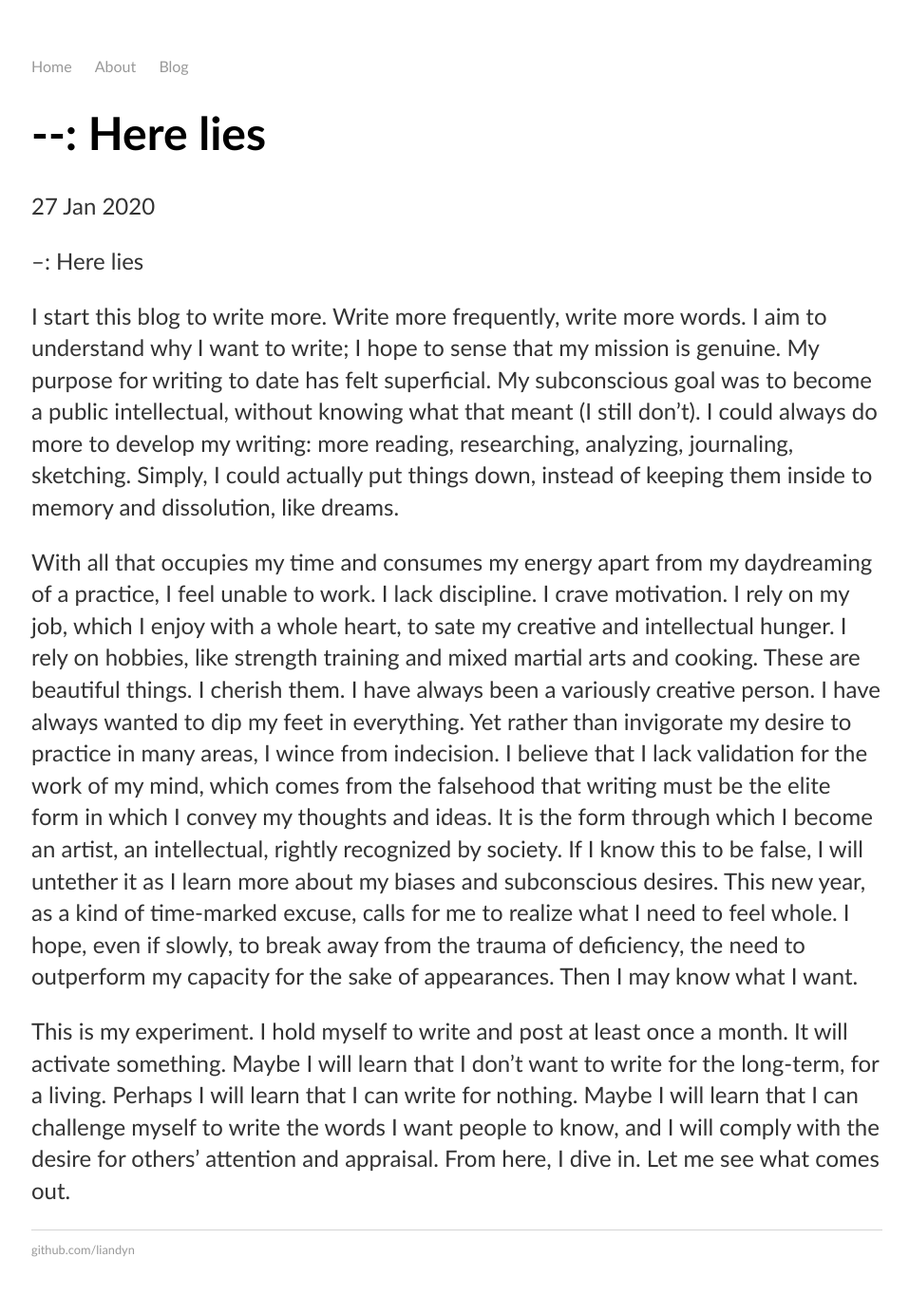
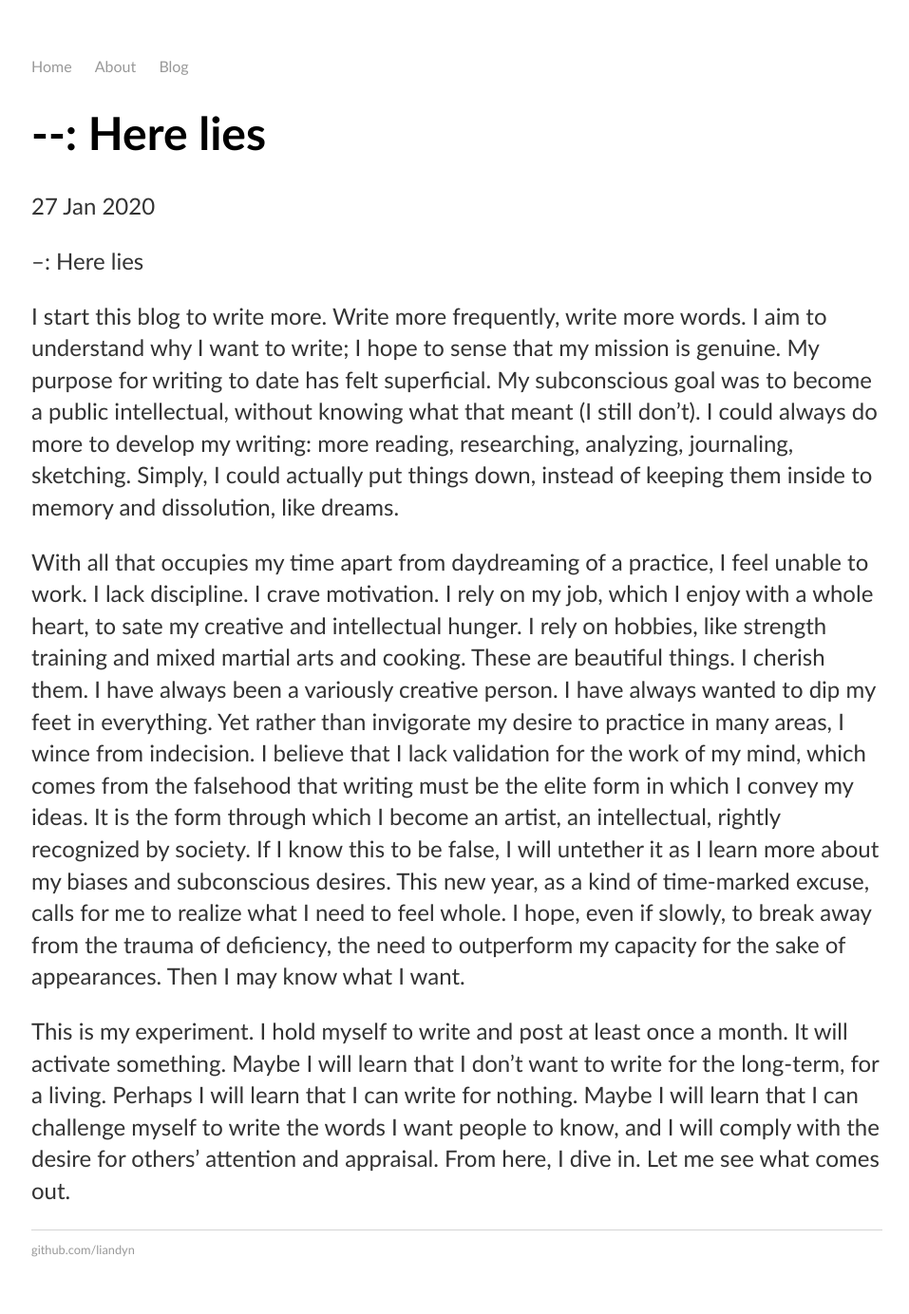
Before and after one commit to liandyn/liandyn.github.io, a Jekyll site: the page built from _posts/2020-01-27-here-lies.md, in a window 1280 px wide. Shown: the whole page at 95% size, without its empty margins (159-1116 px from the left). Built offline with Jekyll 4.4.1, drawn with Linux system fonts in a browser that asks for light colours.

Commit message:
Update 2020-01-27-here-lies.md

```diff
--- a/_posts/2020-01-27-here-lies.md
+++ b/_posts/2020-01-27-here-lies.md
@@ -8,6 +8,6 @@ date: 2020-01-27
 
 I start this blog to write more. Write more frequently, write more words. I aim to understand why I want to write; I hope to sense that my mission is genuine. My purpose for writing to date has felt superficial. My subconscious goal was to become a public intellectual, without knowing what that meant (I still don’t). I could always do more to develop my writing: more reading, researching, analyzing, journaling, sketching. Simply, I could actually put things down, instead of keeping them inside to memory and dissolution, like dreams.
 
-With all that occupies my time and consumes my energy apart from my daydreaming of a practice, I feel unable to work. I lack discipline. I crave motivation. I rely on my job, which I enjoy with a whole heart, to sate my creative and intellectual hunger. I rely on hobbies, like strength training and mixed martial arts and cooking. These are beautiful things. I cherish them. I have always been a variously creative person. I have always wanted to dip my feet in everything. Yet rather than invigorate my desire to practice in many areas, I wince from indecision. I believe that I lack validation for the work of my mind, which comes from the falsehood that writing must be the elite form in which I convey my thoughts and ideas. It is the form through which I become an artist, an intellectual, rightly recognized by society. If I know this to be false, I will untether it as I learn more about my biases and subconscious desires. This new year, as a kind of time-marked excuse, calls for me to realize what I need to feel whole. I hope, even if slowly, to break away from the trauma of deficiency, the need to outperform my capacity for the sake of appearances. Then I may know what I want.
+With all that occupies my time apart from daydreaming of a practice, I feel unable to work. I lack discipline. I crave motivation. I rely on my job, which I enjoy with a whole heart, to sate my creative and intellectual hunger. I rely on hobbies, like strength training and mixed martial arts and cooking. These are beautiful things. I cherish them. I have always been a variously creative person. I have always wanted to dip my feet in everything. Yet rather than invigorate my desire to practice in many areas, I wince from indecision. I believe that I lack validation for the work of my mind, which comes from the falsehood that writing must be the elite form in which I convey my ideas. It is the form through which I become an artist, an intellectual, rightly recognized by society. If I know this to be false, I will untether it as I learn more about my biases and subconscious desires. This new year, as a kind of time-marked excuse, calls for me to realize what I need to feel whole. I hope, even if slowly, to break away from the trauma of deficiency, the need to outperform my capacity for the sake of appearances. Then I may know what I want.
 
 This is my experiment. I hold myself to write and post at least once a month. It will activate something. Maybe I will learn that I don’t want to write for the long-term, for a living. Perhaps I will learn that I can write for nothing. Maybe I will learn that I can challenge myself to write the words I want people to know, and I will comply with the desire for others’ attention and appraisal. From here, I dive in. Let me see what comes out.
```
